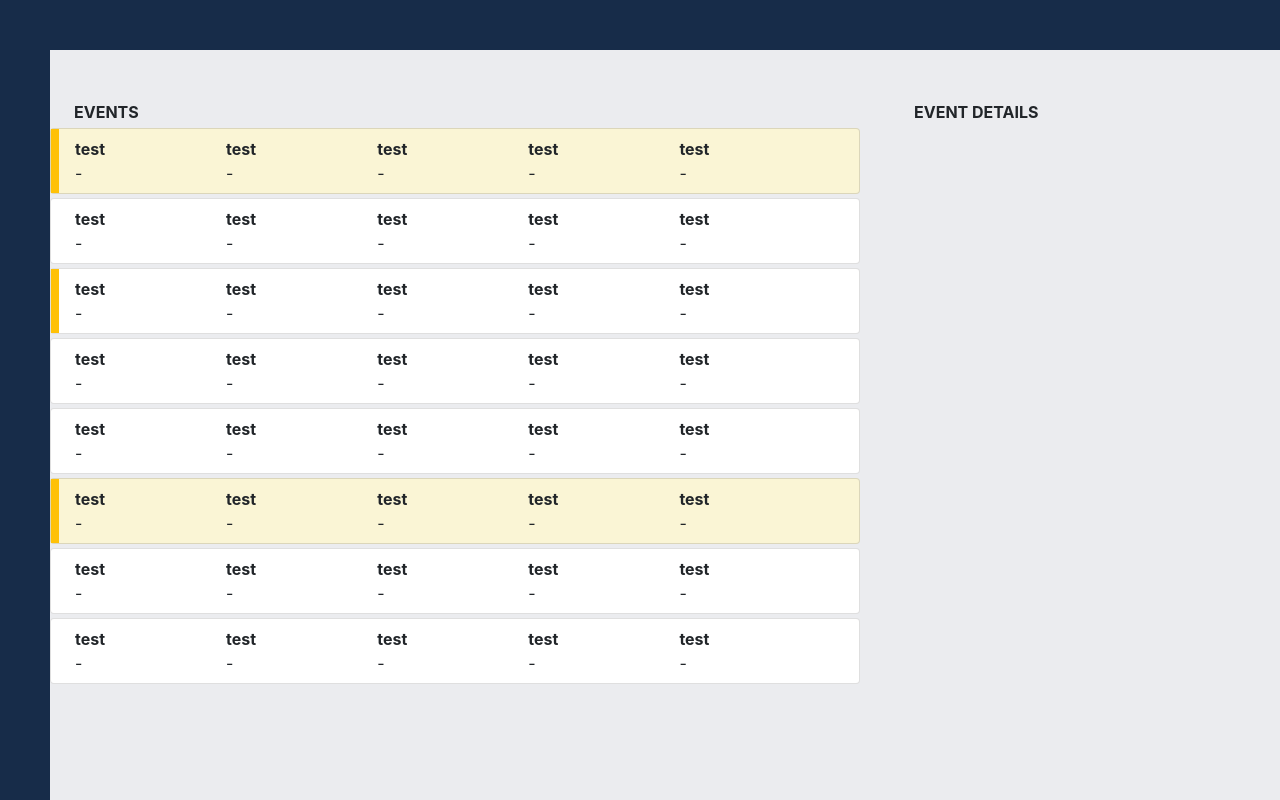
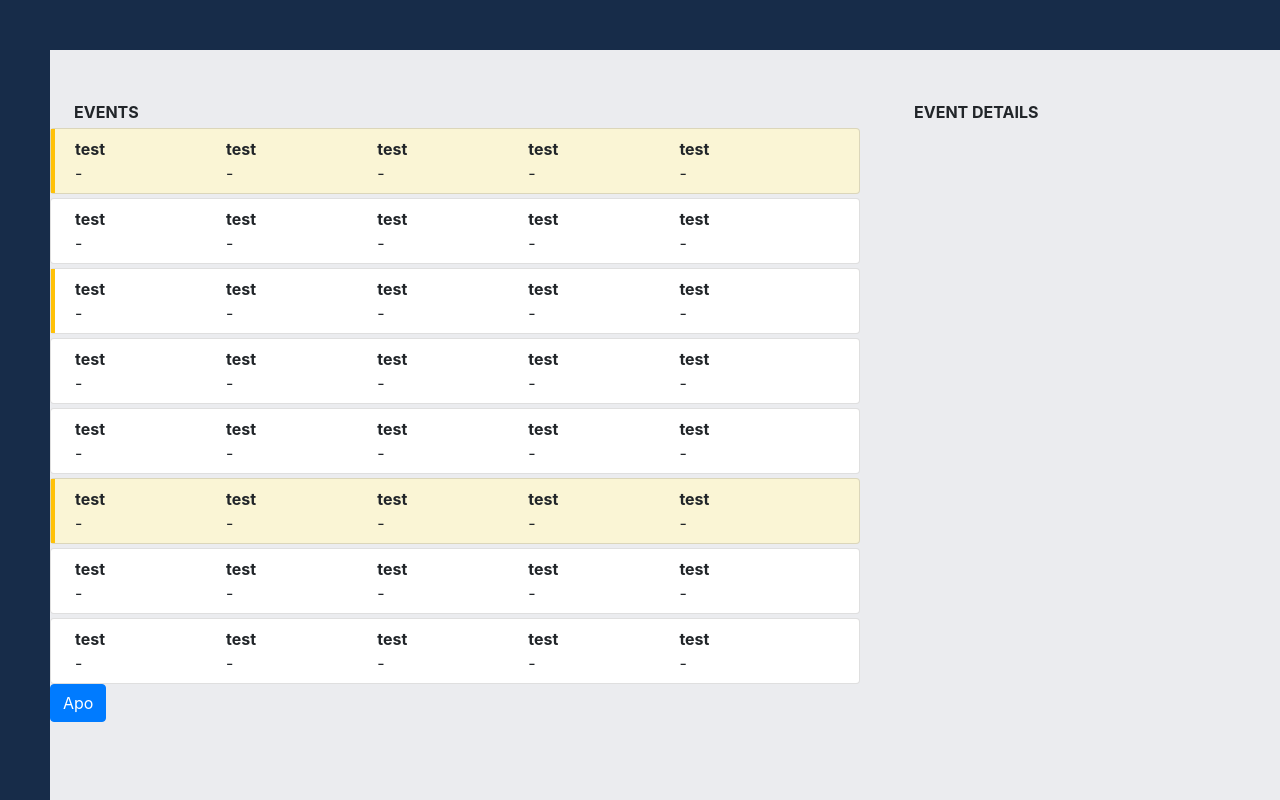
Before and after one commit to abdurrahmankolsuz/events-app, a React (Create React App) app: page / in a window 1280 px wide. Built offline with nearby package versions, Linux system fonts and the light colour scheme.

Commit message:
button component created

```diff
--- /dev/null
+++ b/src/components/button/button.scss
@@ -0,0 +1,9 @@
+.btn-content{
+    padding: 60px;
+}
+.btn-primary {
+    color: #fff;
+    background-color: #2E4C80;
+    border-color: #2E4C80;
+    padding: 60px;
+}
--- a/src/components/button/index.js
+++ b/src/components/button/index.js
@@ -1,7 +1,24 @@
 import React from "react";
+import PropTypes from "prop-types";
 
 const Button = (props) => {
-  return <button>button</button>;
+  const { color, content } = props;
+
+  return (
+  <button type="button" class={`btn ${
+    color ? "btn-primary" : "btn-secondary"
+  }`}>{content}</button>
+ )
+};
+
+Button.propTypes = {
+  color: PropTypes.bool,
+  content: PropTypes.string,
+};
+
+Button.defaultProps = {
+  color: false,
+  content: "TAKE ACTION",
 };
 
 export { Button };
--- a/src/components/card/_card.scss
+++ b/src/components/card/_card.scss
@@ -4,7 +4,7 @@
     left: 0;
     top: 0;
     bottom: 0;
-    width: 8px;
+    width: 4px;
   }
   &.has-warning {
     background-color: #faf5d5;
--- a/src/containers/home/event-list.js
+++ b/src/containers/home/event-list.js
@@ -1,6 +1,6 @@
 import React from "react";
 
-import { Card } from "../../components";
+import { Card, Button } from "../../components";
 
 const EventList = (props) => {
   return (
@@ -220,6 +220,7 @@ const EventList = (props) => {
             <div className="d-flex flex-column">&nbsp;</div>
           </div>
         </Card>
+        <Button color content="Apo"></Button>
       </div>
     </>
   );
```
